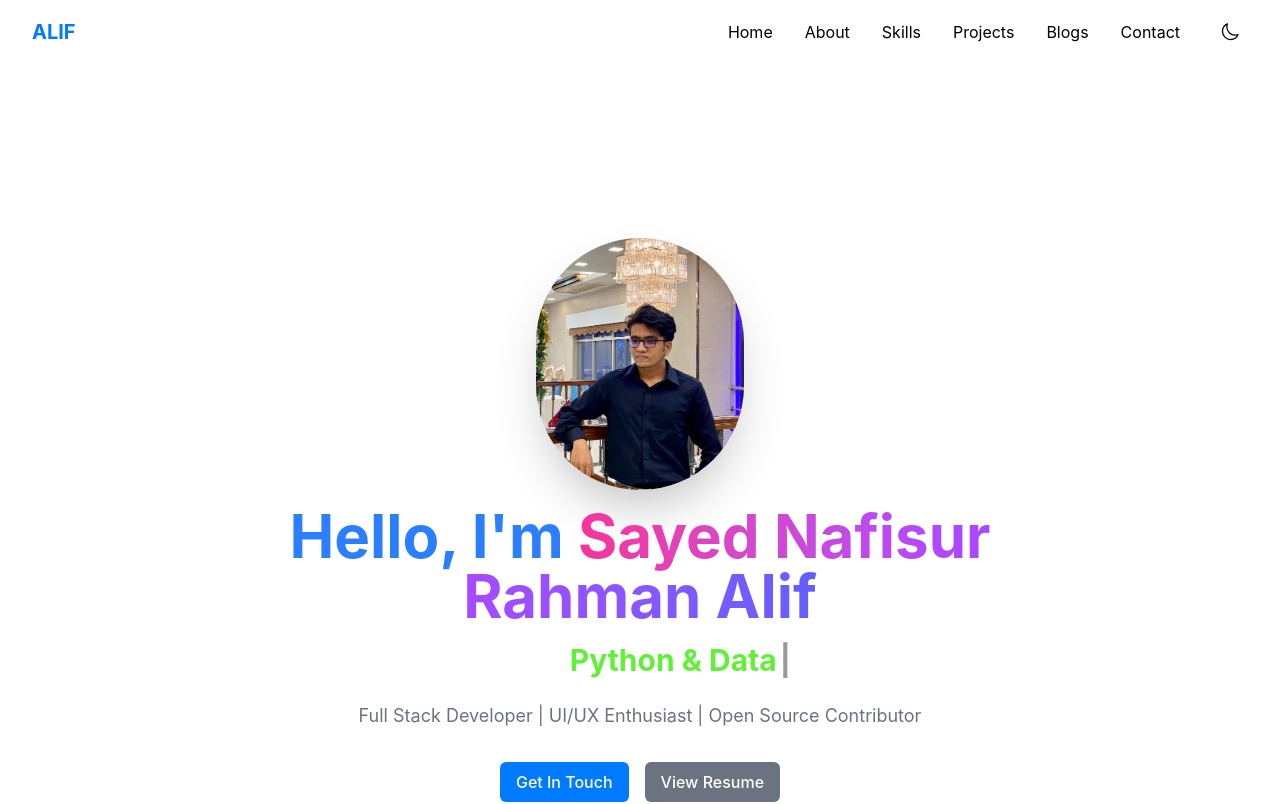
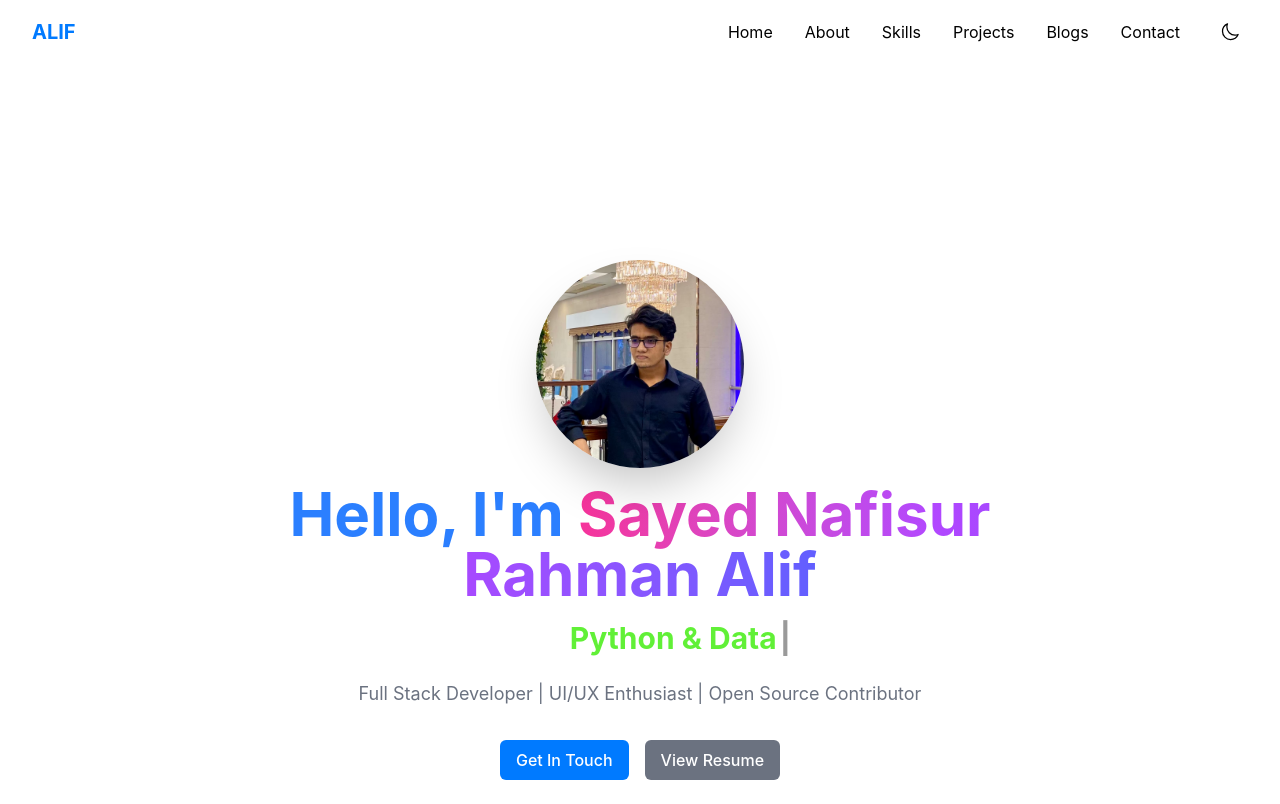
Before and after one commit to SayedAliff/Portfolio-website, a Next.js app: page / in a window 1280 px wide. Shown: the top 804 px of the page. Built offline with nearby package versions, Linux system fonts and the light colour scheme.

Commit message:
FINAL COMPLETE CODE

```diff
--- a/src/app/components/Hero.tsx
+++ b/src/app/components/Hero.tsx
@@ -1,3 +1,4 @@
+
 
 'use client';
 import Image from 'next/image';
@@ -44,15 +45,16 @@ export default function Hero() {
             animate="animate"
             className="mb-4 mx-auto"
         >
-            {/* 🛠️ FIX: Increased size from h-40 w-40 to h-52 w-52 for larger radius */}
-            <Image
-                src="/profile.avif" // Assuming the image is at /public/profile.avif
-                alt="Sayed Nafisur Rahman Alif"
-                width={208} // New size: 52 * 4 = 208px
-                height={208} // New size: 52 * 4 = 208px
-                className="rounded-full object-cover mx-auto shadow-2xl"
-                priority
-            />
+            {/* 🛠️ FIX: Added square container (w-52 h-52) and used 'fill' to ensure perfect circle shape */}
+            <div className="w-52 h-52 mx-auto relative rounded-full overflow-hidden shadow-2xl">
+                <Image
+                    src="/profile.avif" // Assuming the image is at /public/profile.avif
+                    alt="Sayed Nafisur Rahman Alif"
+                    fill // Use fill to make the image cover the parent square container
+                    className="object-cover"
+                    priority
+                />
+            </div>
         </motion.div>
 
         {/* Full Name Split: Blue "Hello, I'm" + Gradient Name */}
@@ -60,10 +62,10 @@ export default function Hero() {
             className="text-5xl md:text-6xl font-bold mb-4"
             {...fadeInUp}
         >
-          <span className="text-blue-500">Hello, I&apos;m </span> {/* 👈 Part 1: Solid Blue */}
+          <span className="text-blue-500">Hello, I&apos;m </span>
 
           <span className="bg-clip-text text-transparent bg-gradient-to-r from-pink-500 via-purple-500 to-indigo-500">
-            Sayed Nafisur Rahman Alif {/* 👈 Part 2: Gradient Name */}
+            Sayed Nafisur Rahman Alif
           </span>
         </motion.h1>
 
```
